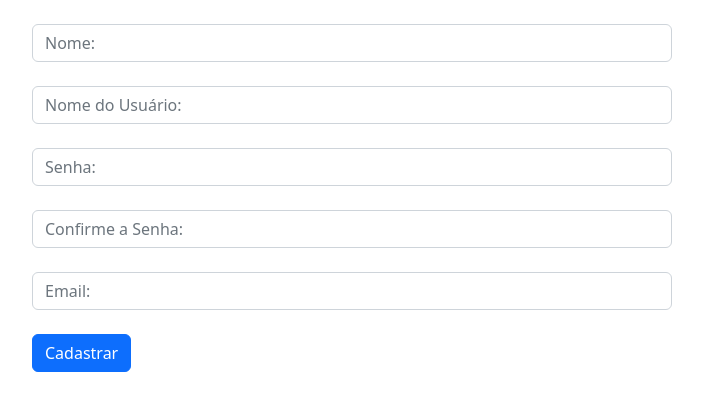
After one commit to RodrigodeOliveiraPeixer/django-login-senha, a Django app: page /create/ in a window 1280 px wide. The commit adds this page. Shown: the top 411 px of the page, without its empty margins (288-991 px from the left). Run offline with Django 4.2, Linux system fonts and the light colour scheme.

Commit message:
continuação_projeto

```diff
--- a/app/static/css/style.css
+++ b/app/static/css/style.css
@@ -1,3 +1,3 @@
 body{
-    background: red;
+    background: white;
 }
--- /dev/null
+++ b/app/templates/create.html
@@ -0,0 +1,24 @@
+{% extends 'main.html' %}
+
+{% block content %}
+    <form name="form-users" id="formUsers" method="post" action="/store/">
+        <div class="col-6 mt-4 m-auto">
+            {% if msg %}
+                <div class="alert {{class}}">
+                    {{msg}}
+                </div>
+            {% endif %}
+
+            {% csrf_token %}
+            <input class="form-control mt-4" type="text" name="name" id="name" placeholder="Nome:">
+            <input class="form-control mt-4" type="text" name="user" id="user" placeholder="Nome do Usuário:">
+            <input class="form-control mt-4" type="password" name="password" id="password" placeholder="Senha:">
+            <input class="form-control mt-4" type="password" name="password-conf" id="password-conf" placeholder="Confirme a Senha:">
+            <input class="form-control mt-4" type="text" name="email" id="email" placeholder="Email:">
+            <input class=" btn btn-primary mt-4" type="submit" value="Cadastrar">
+
+        </div>
+
+    </form>
+
+{% endblock %}
--- a/app/templates/home.html
+++ b/app/templates/home.html
@@ -1,5 +1,5 @@
 {% extends 'main.html' %}
 
 {% block content %}
-    oieeeeeee
+    <a href="/create/">Cadastro de Usuário</a>
 {% endblock %}
--- a/app/views.py
+++ b/app/views.py
@@ -1,7 +1,26 @@
 from django.shortcuts import render
 from django.http import HttpResponse
+from django.contrib.auth.models import User
 
 # Create your views here.
 
 def home(request):
     return render(request,'home.html')
+
+#Formulário de cadastro de usuarios
+def create(request):
+    return render(request,'create.html')
+
+#Inserção dos dados dos usuarios no banco
+def store(request):
+    data = {}
+    if(request.POST['password'] != request.POST['password-conf']):
+        data['msg'] = 'Senha e confirmação de senha diferentes!'
+        data['class'] = 'alert-danger'
+    else:
+        user = User.objects.create_user(request.POST['user'], request.POST['email'], request.POST['password'])
+        user.first_name = request.POST['name']
+        user.save()
+        data['msg'] = 'Usuário cadastrado com sucesso!'
+        data['class'] = 'alert-success'
+    return render(request,'create.html',data)
--- a/project/settings.py
+++ b/project/settings.py
@@ -38,6 +38,7 @@ INSTALLED_APPS = [
     'django.contrib.messages',
     'django.contrib.staticfiles',
     'app'
+
 ]
 
 MIDDLEWARE = [
--- a/project/urls.py
+++ b/project/urls.py
@@ -15,9 +15,12 @@ Including another URLconf
 """
 from django.contrib import admin
 from django.urls import path
-from app.views import home
+from app.views import home, create, store
 
 urlpatterns = [
     path('admin/', admin.site.urls),
     path('', home),
+    path('create/', create),
+    path('store/', store),
+
 ]
```
